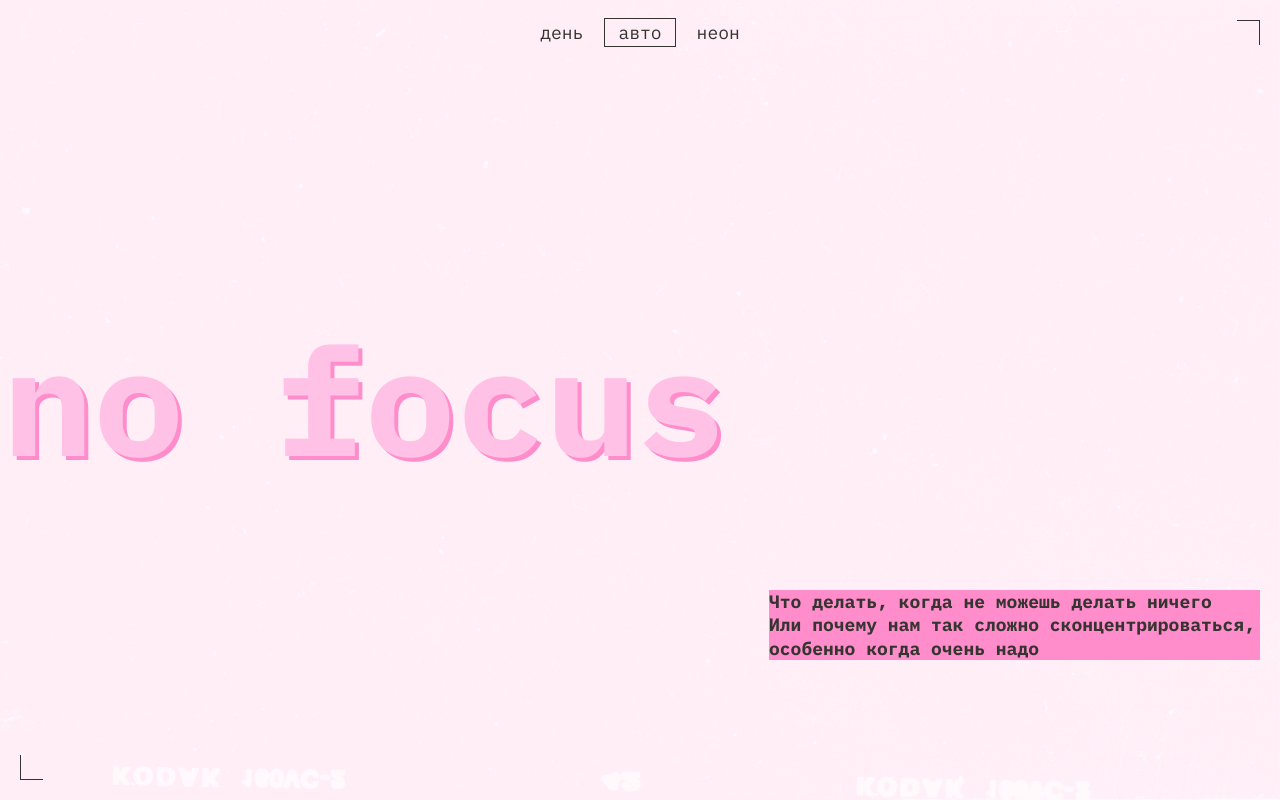
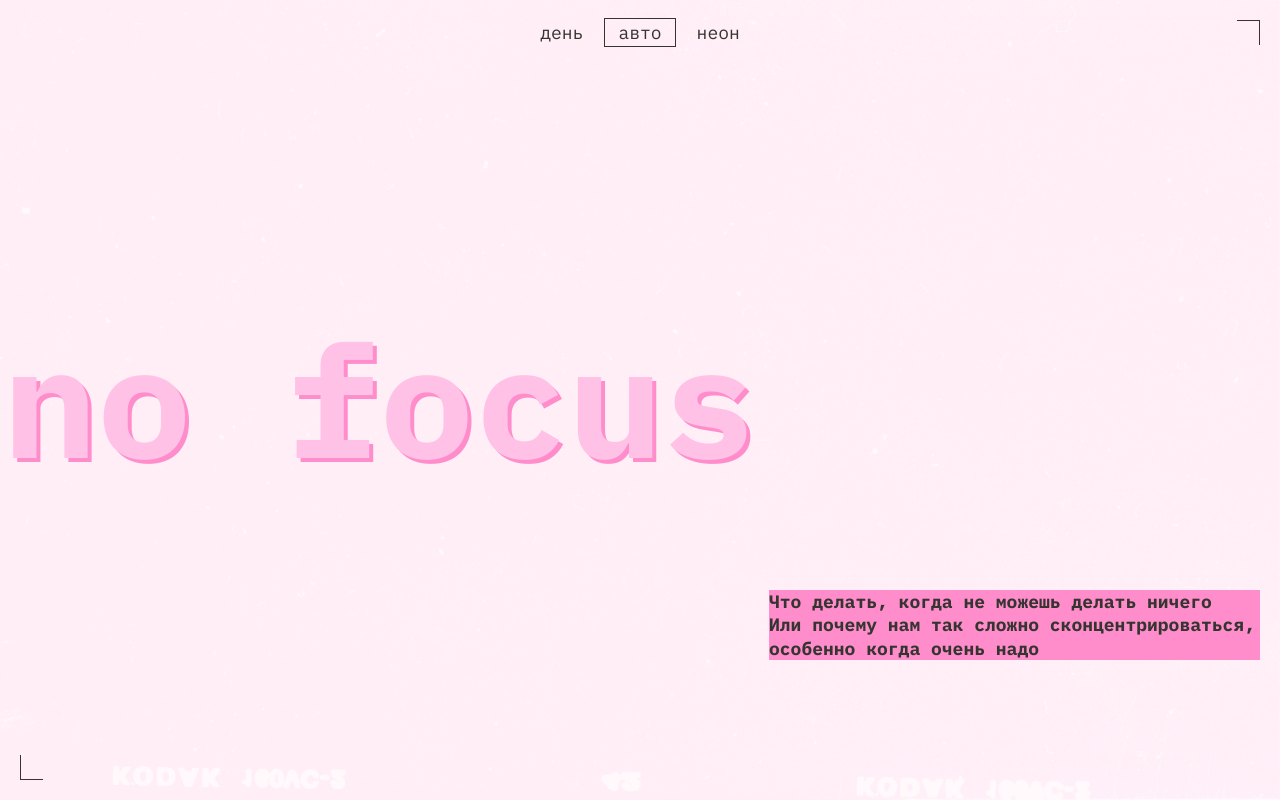
Before and after one commit to RafaelAvetisyan/slozhno-sosredotochitsya-fd, a plain HTML site: page index.html in a window 1280 px wide. Shown: the top 800 px of the page. Drawn offline with Linux system fonts and the light colour scheme.

Commit message:
Коммитик4

```diff
--- a/styles/style.css
+++ b/styles/style.css
@@ -266,6 +266,7 @@
   .header__title {
     justify-self: start;
     margin-inline-start: 3px;
+    font-size: clamp(7.25rem, 7.0115rem + 1.0178vw, 7.5rem);
   }
 
   .header__text {
@@ -292,6 +293,7 @@
 
   .header__title {
     grid-column: 1/4;
+    font-size: clamp(7.5rem, 0.5625rem + 14.4531vw, 9.8125rem);
   }
 
   .header__theme-menu-list {
```
